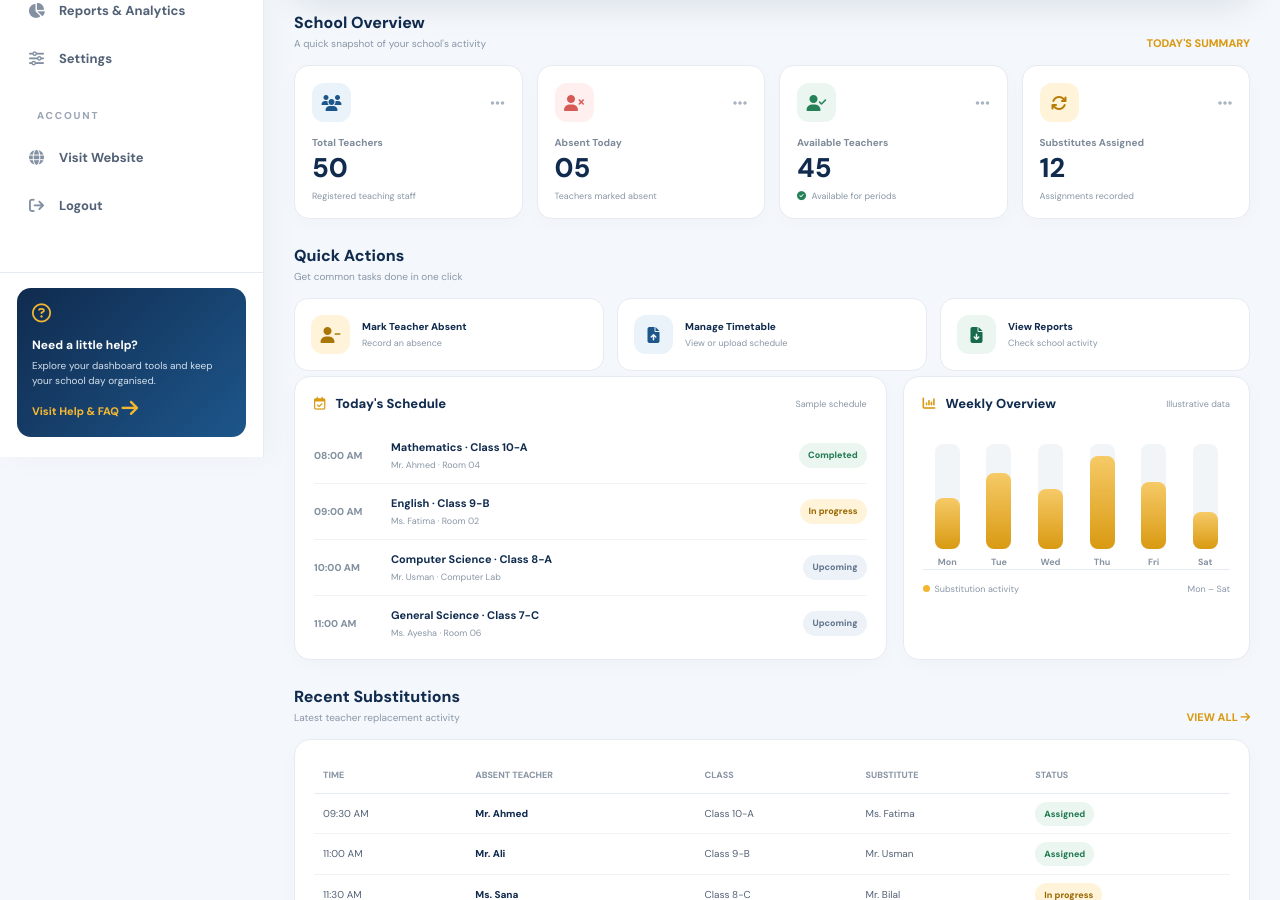
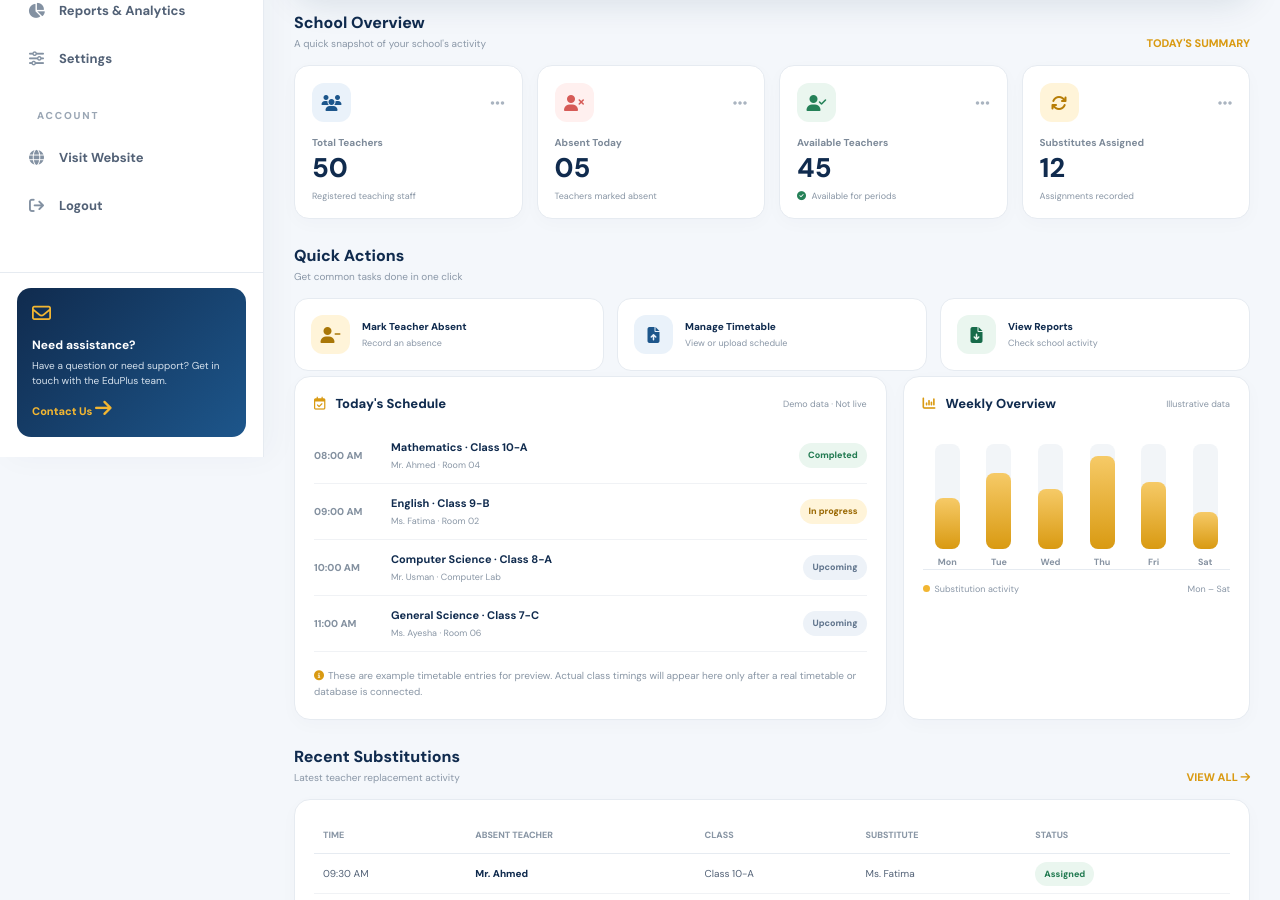
Before and after one commit to mariamkhan00/eduplus-system, a plain HTML site: page dashboard.html in a window 1280 px wide. Shown: the part 343-1243 px from the top of the page. Drawn offline with nearby package versions, Linux system fonts and the light colour scheme.

Commit message:
Update dashboard.html

```diff
--- a/dashboard.html
+++ b/dashboard.html
@@ -42,7 +42,7 @@ body.dark-mode{--soft:#0b203b;--white:#102b4e;--ink:#eaf0f6;--line:#29415c;--mut
   <li><a href="index.html"><i class="fa-solid fa-globe"></i> Visit Website</a></li>
   <li><a href="login.html" onclick="return confirmLogout()"><i class="fa-solid fa-arrow-right-from-bracket"></i> Logout</a></li>
  </ul>
- <div class="side-bottom"><div class="help-card"><i class="fa-regular fa-circle-question"></i><strong>Need a little help?</strong><p>Explore your dashboard tools and keep your school day organised.</p><a href="index.html#faq">Visit Help &amp; FAQ <i class="fa-solid fa-arrow-right"></i></a></div></div>
+ <div class="side-bottom"><div class="help-card"><i class="fa-regular fa-envelope"></i><strong>Need assistance?</strong><p>Have a question or need support? Get in touch with the EduPlus team.</p><a href="index.html#contact">Contact Us <i class="fa-solid fa-arrow-right"></i></a></div></div>
 </aside>
 <main class="main">
  <header class="topbar">
@@ -64,11 +64,12 @@ body.dark-mode{--soft:#0b203b;--white:#102b4e;--ink:#eaf0f6;--line:#29415c;--mut
   <a class="quick-card" href="reports.html"><span class="quick-icon"><i class="fa-solid fa-file-arrow-down"></i></span><span><strong>View Reports</strong><small>Check school activity</small></span></a>
  </section>
  <div class="content-grid">
-  <section class="panel"><div class="panel-title"><h3><i class="fa-regular fa-calendar-check" style="color:var(--gold-dark);margin-right:7px"></i> Today's Schedule</h3><span>Sample schedule</span></div>
+  <section class="panel"><div class="panel-title"><h3><i class="fa-regular fa-calendar-check" style="color:var(--gold-dark);margin-right:7px"></i> Today's Schedule</h3><span>Demo data · Not live</span></div>
    <div class="schedule-row"><div class="time">08:00 AM</div><div class="class-info"><strong>Mathematics · Class 10-A</strong><small>Mr. Ahmed · Room 04</small></div><span class="status done">Completed</span></div>
    <div class="schedule-row"><div class="time">09:00 AM</div><div class="class-info"><strong>English · Class 9-B</strong><small>Ms. Fatima · Room 02</small></div><span class="status next">In progress</span></div>
    <div class="schedule-row"><div class="time">10:00 AM</div><div class="class-info"><strong>Computer Science · Class 8-A</strong><small>Mr. Usman · Computer Lab</small></div><span class="status pending">Upcoming</span></div>
    <div class="schedule-row"><div class="time">11:00 AM</div><div class="class-info"><strong>General Science · Class 7-C</strong><small>Ms. Ayesha · Room 06</small></div><span class="status pending">Upcoming</span></div>
+   <p class="mt-3 mb-0" style="font-size:10px;color:#8996a5;line-height:1.6"><i class="fa-solid fa-circle-info me-1" style="color:var(--gold-dark)"></i>These are example timetable entries for preview. Actual class timings will appear here only after a real timetable or database is connected.</p>
   </section>
   <section class="panel"><div class="panel-title"><h3><i class="fa-solid fa-chart-column" style="color:var(--gold-dark);margin-right:7px"></i> Weekly Overview</h3><span>Illustrative data</span></div><div class="week-chart" aria-label="Illustrative weekly substitution activity chart"><div class="day-column"><div class="bar-track"><div class="bar-fill" style="height:48%"></div></div><span class="day-label">Mon</span></div><div class="day-column"><div class="bar-track"><div class="bar-fill" style="height:72%"></div></div><span class="day-label">Tue</span></div><div class="day-column"><div class="bar-track"><div class="bar-fill" style="height:57%"></div></div><span class="day-label">Wed</span></div><div class="day-column"><div class="bar-track"><div class="bar-fill" style="height:88%"></div></div><span class="day-label">Thu</span></div><div class="day-column"><div class="bar-track"><div class="bar-fill" style="height:63%"></div></div><span class="day-label">Fri</span></div><div class="day-column"><div class="bar-track"><div class="bar-fill" style="height:35%"></div></div><span class="day-label">Sat</span></div></div><div class="chart-legend"><span><i class="legend-dot"></i>Substitution activity</span><span>Mon – Sat</span></div></section>
  </div>
```
